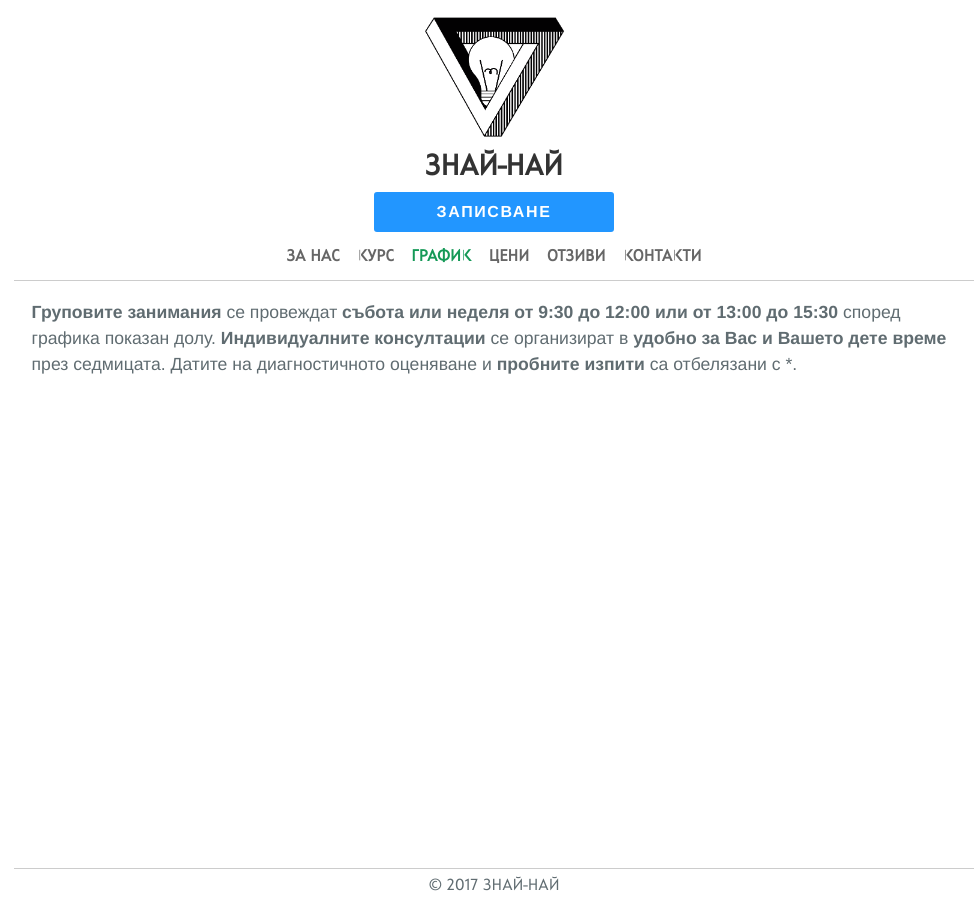
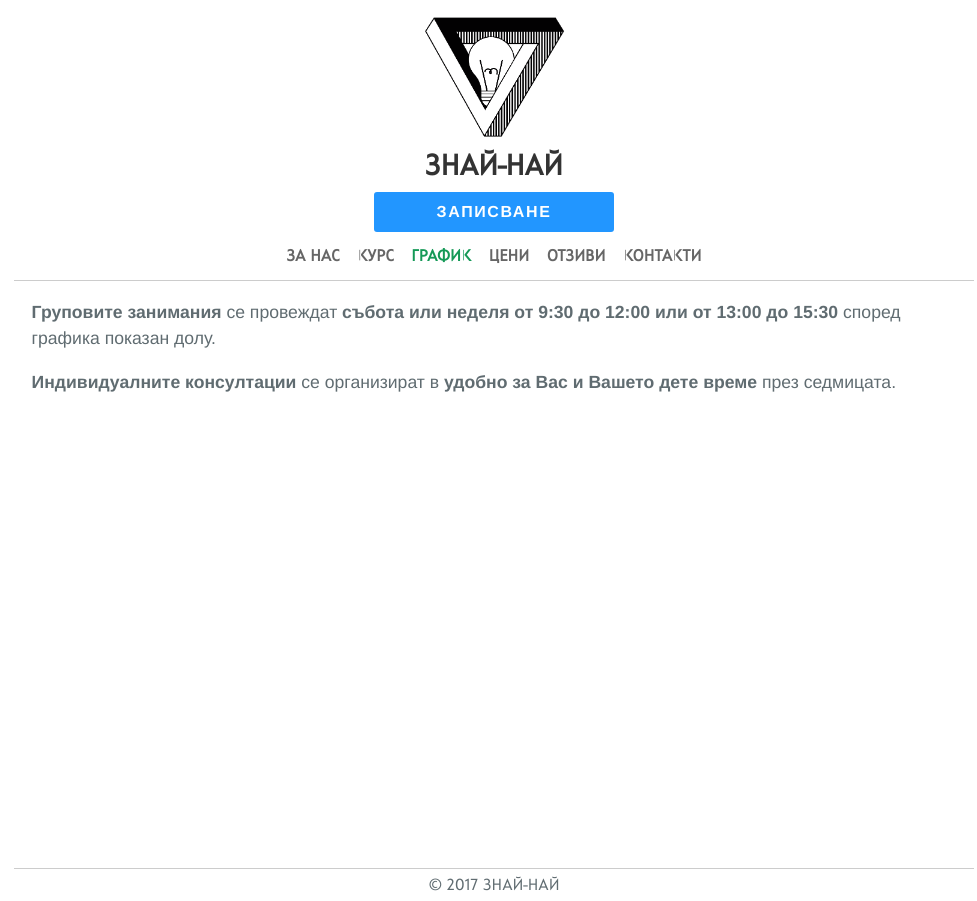
Before and after one commit to znainai/znainai.github.io, a Jekyll site: the page built from _pages/schedule.md, in a window 1280 px wide. Shown: the whole page, without its empty margins (146-1123 px from the left). Built offline with Jekyll 4.4.1, drawn with Linux system fonts in a browser that asks for light colours.

Commit message:
Update schedule.md

```diff
--- a/_pages/schedule.md
+++ b/_pages/schedule.md
@@ -3,4 +3,5 @@ title: График
 ---
 
 **Груповите занимания** се провеждат **събота или неделя от 9:30 до 12:00 или от 13:00 до 15:30** според графика показан долу.
-**Индивидуалните консултации** се организират в **удобно за Вас и Вашето дете време** през седмицата. Датите на диагностичното оценяване и **пробните изпити** са отбелязани с \*.
+
+**Индивидуалните консултации** се организират в **удобно за Вас и Вашето дете време** през седмицата.
```
